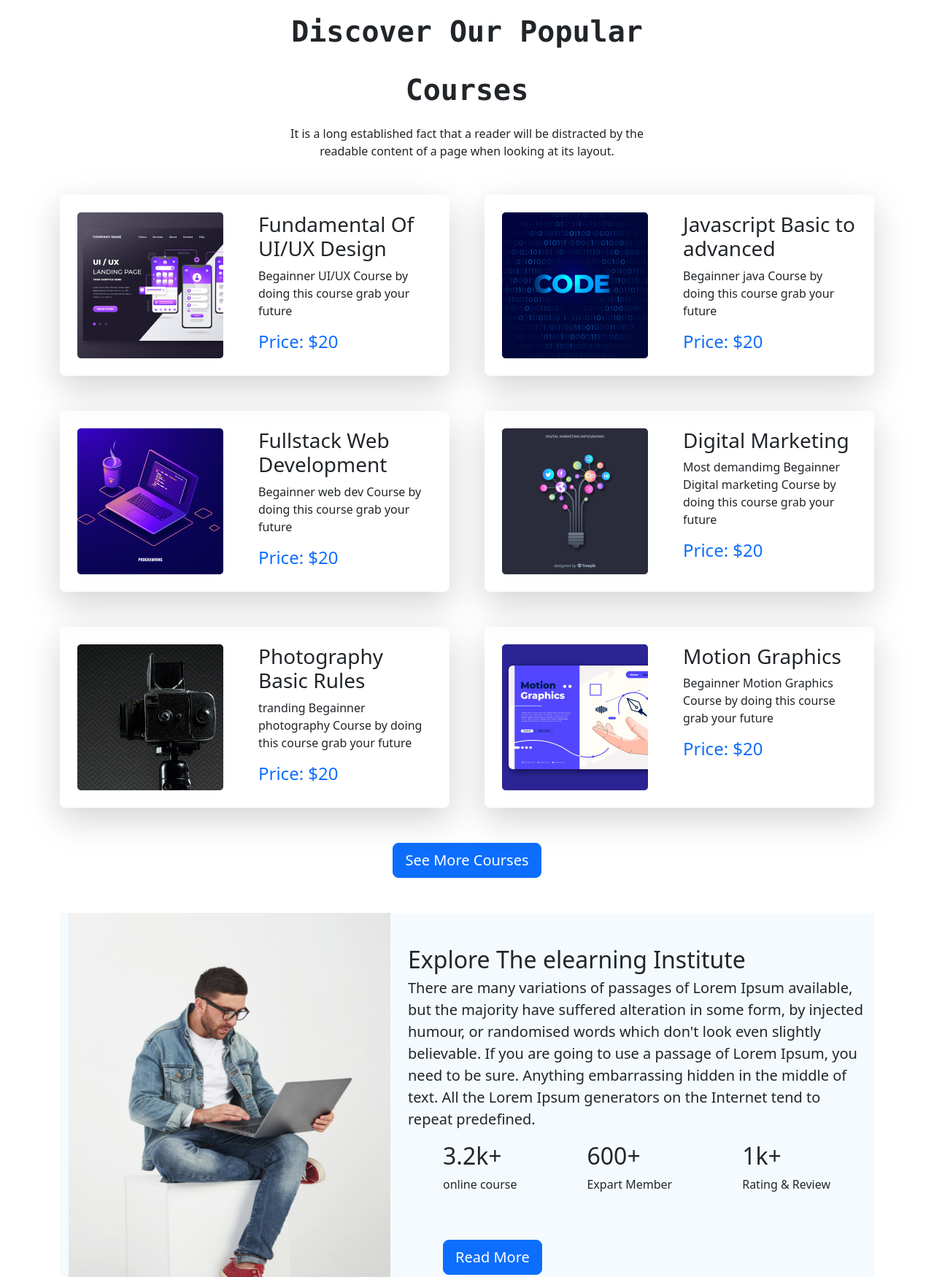
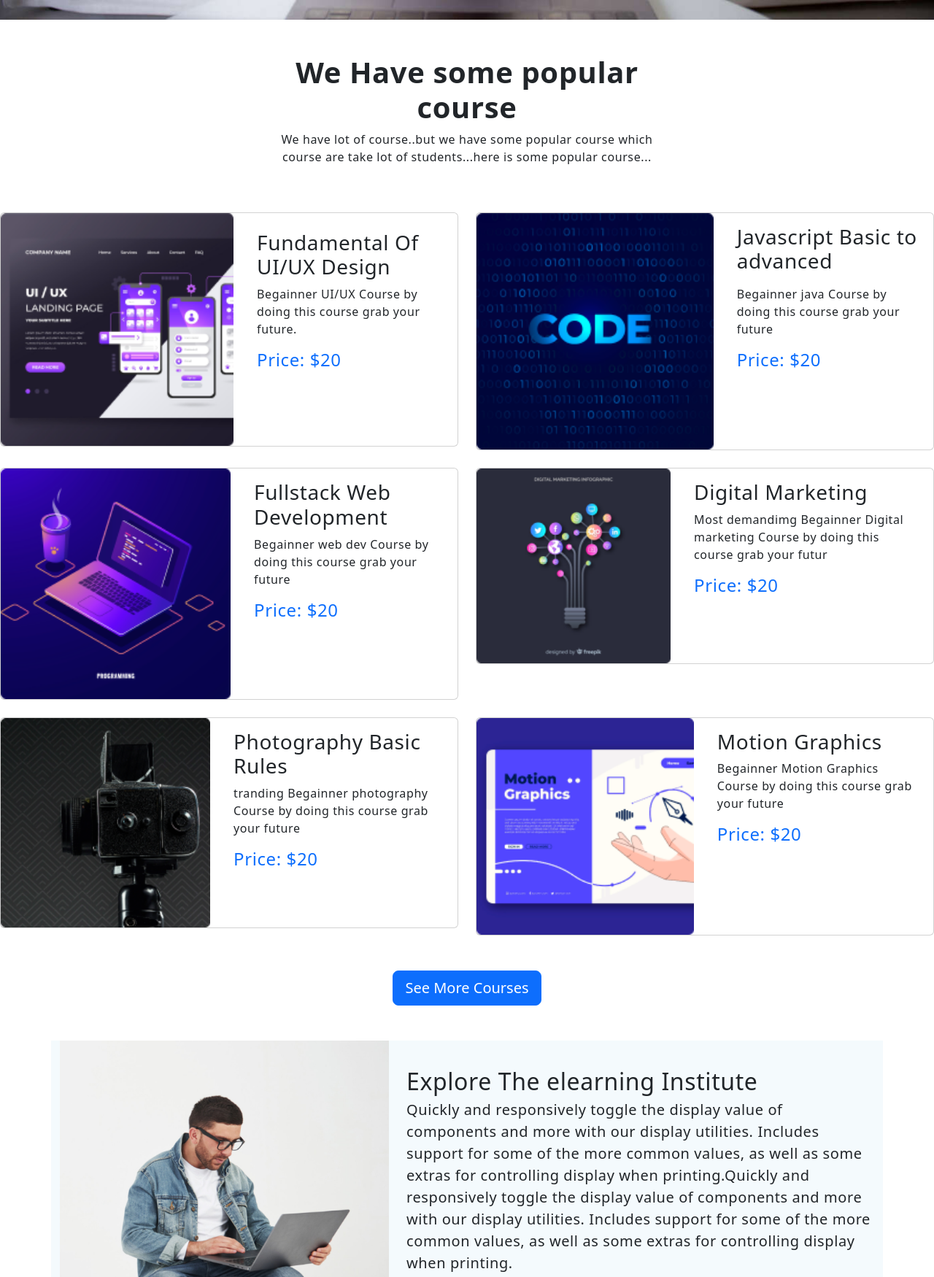
Before and after one commit to sadmen01/Assignment-3, a plain HTML site: page index.html in a window 1280 px wide. Shown: the part 774-2524 px from the top of the page at 73% size. Drawn offline with nearby package versions, Linux system fonts and the light colour scheme.

Commit message:
respnsive

```diff
--- a/index.html
+++ b/index.html
@@ -4,7 +4,7 @@
 <head>
     <meta charset="utf-8">
     <meta name="viewport" content="width=device-width, initial-scale=1">
-    <title>Edu Pro</title>
+    <title>Perona Institute</title>
     <!-- font awesome -->
     <script src="https://kit.fontawesome.com/85d094cf0a.js" crossorigin="anonymous"></script>
 
@@ -16,26 +16,46 @@
 </head>
 
 <body>
+    <header>
+        <nav class="navbar navbar-expand-lg bg-white">
             <div class="container">
-        <header
-            class="d-flex mt-3 flex-wrap align-items-center justify-content-center justify-content-md-between py-3 mb-4 border-bottom">
-            <a href="/"
-                class="d-flex align-items-center col-md-3 mb-2 ms-5 mb-md-0 text-dark text-decoration-none fs-4">
-                Pro Edu
+                <a class="navbar-brand fs-2 fw-bold" href="#">Perona Institute</a>
+                <button class="navbar-toggler" type="button" data-bs-toggle="collapse"
+                    data-bs-target="#navbarSupportedContent" aria-controls="navbarSupportedContent"
+                    aria-expanded="false" aria-label="Toggle navigation">
+                    <span class="navbar-toggler-icon"></span>
+                </button>
+                <div class="collapse navbar-collapse" id="navbarSupportedContent">
+                    <ul class="navbar-nav mx-auto mb-2 fs-5 mb-lg-0">
+                        <li class="nav-item">
+                            <a class="nav-link" aria-current="page" href="#home">Home</a>
+                        </li>
+                        <li class="nav-item">
+                            <a class="nav-link" href="#course">Courses</a>
+                        </li>
+                        <li class="nav-item ">
+                            <a class="nav-link" href="#deals">
+                                Deals
                             </a>
 
-            <ul class="nav col-12 col-md-auto mb-2 justify-content-center mb-md-0">
-                <li><a href="#" class="nav-link px-2 link-dark">Home</a></li>
-                <li><a href="#course" class="nav-link px-2 link-dark">Courses</a></li>
-                <li><a href="#" class="nav-link px-2 link-dark">Deals</a></li>
-                <li><a href="#success" class="nav-link px-2 link-dark">Success</a></li>
-                <li><a href="#about" class="nav-link px-2 link-dark">About</a></li>
-                <li><a href="#ready" class="nav-link px-2 link-dark">Register</a></li>
+                        </li>
+                        <li class="nav-item">
+                            <a class="nav-link" href="#success">Success</a>
+                        </li>
+                        <li class="nav-item">
+                            <a class="nav-link" href="#about">About</a>
+                        </li>
+                        <li class="nav-item">
+                            <a class="nav-link" href="register">Register</a>
+                        </li>
                     </ul>
+                    <form class="d-flex" role="search">
 
-            <div class="col-md-3 text-end">
-                <button type="button" class="btn btn-outline-info me-2">Register</button>
+                        <button class="btn btn-outline-info" type="submit">Register</button>
+                    </form>
                 </div>
+            </div>
+        </nav>
         <!-- slide section -->
         <section class="mt-5">
             <div id="carouselExampleControls" class="carousel slide" data-bs-ride="carousel">
@@ -99,80 +119,115 @@
     <main>
         <!-- populer courses -->
         <section class="container">
-                <div class=" text-wrap w-50 mx-auto text-center my-5" style="width: 30rem">
-                    <h1 class="fs-1 fw-bolder lh-lg font-monospace">Discover Our
-                        Popular Courses</h1>
-                    <p>It is a long established fact that a reader will be distracted by the
-                        readable content of a page when looking at its layout.</p>
+            <div class="row row-cols-lg-2 row-cols-1 justify-content-center align-items-center text-center my-5">
+                <div>
+                    <h2 class="h1 fw-semibold ">We Have some popular course</h2>
+                    <p>We have lot of course..but we have some popular course which course are take lot of
+                        students...here
+                        is
+                        some popular course...</p>
                 </div>
+        </section>
         <!-- coursr list -->
-                <div class="row gap-5 sm:row-cols-1 md:row-cols-2 lg:row-cols-3 " id="course">
+        <section>
+            <div class="row row-cols-1 row-cols-md-1 row-cols-lg-2 g-4">
+                <div class="col">
 
-
-                    <div class="d-flex sm:flex-column gap-5 col shadow-lg rounded-3 p-4">
-                        <img src="images/course/course-1.png" alt="">
-                        <div>
+                    <div class="card  d-flex flex-column flex-md-row   gap-3">
+                        <img src="images/course/course-1.png" class="card-img-top img-fluid " alt="...">
+                        <div class="card-body">
+                            <h3 class="card-title">
                                 <h3>Fundamental Of UI/UX Design</h3>
-                            <p>Begainner UI/UX Course by doing this course grab your future</p>
+                            </h3>
+                            <p class="card-text">Begainner UI/UX Course by doing this course grab your future.</p>
                             <h4 class="text-primary">Price: $20</h4>
                         </div>
                     </div>
-                    <div class="d-flex sm:flex-column gap-5 col shadow-lg rounded-3 p-4">
-                        <img src="images/course/course-2.png" alt="">
-                        <div>
-                            <h3>Javascript Basic to advanced</h3>
+                </div>
+                <div class="col">
+                    <div class="card  d-flex flex-column flex-md-row gap-3">
+                        <img src="images/course/course-2.png" class="card-img-top" alt="...">
+                        <div class="card-body">
+                            <h3 class="card-title">Javascript Basic to advanced</h3>
+
+
+                            <p class="card-text">
                             <p>Begainner java Course by doing this course grab your future</p>
-                            <h4 class="text-primary">Price: $20</h4>
-                        </div>
-                    </div>
-                    <div class="d-flex sm:flex-column gap-5 col shadow-lg rounded-3 p-4">
-                        <img src="images/course/course-3.png" alt="">
-                        <div>
-                            <h3>Fullstack Web Development</h3>
-                            <p>Begainner web dev Course by doing this course grab your future</p>
-                            <h4 class="text-primary">Price: $20</h4>
-                        </div>
-                    </div>
-                    <div class="d-flex sm:flex-column gap-5 col shadow-lg rounded-3 p-4">
-                        <img src="images/course/course-4.png" alt="">
-                        <div>
-                            <h3>Digital Marketing</h3>
-                            <p>Most demandimg Begainner Digital marketing Course by doing this course grab your future
                             </p>
                             <h4 class="text-primary">Price: $20</h4>
                         </div>
                     </div>
-                    <div class="d-flex sm:flex-column gap-5 col shadow-lg rounded-3 p-4">
-                        <img src="images/course/course-5.png" alt="">
-                        <div>
-                            <h3>Photography Basic Rules</h3>
-                            <p>tranding Begainner photography Course by doing this course grab your future</p>
-                            <h4 class="text-primary">Price: $20</h4>
                 </div>
-                    </div>
-                    <div class="d-flex sm:flex-column gap-5 col shadow-lg rounded-3 p-4">
-                        <img src="images/course/course-6.png" alt="">
-                        <div>
-                            <h3>Motion Graphics</h3>
-                            <p>Begainner Motion Graphics Course by doing this course grab your future</p>
+                <div class="col">
+                    <div class="card  d-flex flex-column flex-md-row gap-3">
+                        <img src="images/course/course-3.png" class="card-img-top" alt="...">
+                        <div class="card-body">
+                            <h3 class="card-title">Fullstack Web Development</h3>
+
+
+                            <p class="card-text">Begainner web dev Course by doing this course grab your future</p>
                             <h4 class="text-primary">Price: $20</h4>
                         </div>
                     </div>
                 </div>
+                <div class="col">
+                    <div class="card  d-flex flex-column flex-md-row gap-3">
+                        <img src="images/course/course-4.png" class="card-img-top" alt="...">
+                        <div class="card-body">
+                            <h3 class="card-title">Digital Marketing</h3>
+
+
+                            <p class="card-text">Most demandimg Begainner Digital marketing Course by doing this course
+                                grab your futur</p>
+                            <h4 class="text-primary">Price: $20</h4>
+                        </div>
+                    </div>
+                </div>
+                <div class="col">
+                    <div class="card d-flex flex-column flex-md-row gap-3">
+                        <img src="images/course/course-5.png" class="card-img-top" alt="...">
+                        <div class="card-body">
+                            <h3 class="card-title">Photography Basic Rules</h3>
+
+
+                            <p class="card-text">tranding Begainner photography Course by doing this course grab your
+                                future</p>
+                            <h4 class="text-primary">Price: $20</h4>
+                        </div>
+                    </div>
+                </div>
+                <div class="col">
+                    <div class="card d-flex flex-column flex-md-row gap-3">
+
+
+                        <img src="images/course/course-6.png" class="card-img-top" alt="...">
+
+                        <div class="card-body">
+                            <h3 class="card-title">Motion Graphics</h3>
+
+
+                            <p class="card-text">Begainner Motion Graphics Course by doing this course grab your future
+                            </p>
+                            <h4 class="text-primary">Price: $20</h4>
+                        </div>
+
+                    </div>
+                </div>
+            </div>
             <button class="btn btn-primary btn-lg mx-auto d-block my-5">See More Courses</button>
+
         </section>
+
         <!-- institute -->
         <section class="container mt-5">
             <div class="row featurette institute-bg  ">
                 <div class="col-md-7 order-md-2  my-auto">
                     <h2 class="featurette-heading fw-normal lh-1">Explore The elearning Institute </h2>
-                        <p class="lead">There are many variations of passages of Lorem Ipsum available, but the majority
-                            have suffered alteration in some form, by injected humour, or randomised words which don't
-                            look even slightly believable. If you are going to use a passage of Lorem Ipsum, you need to
-                            be sure.
-
-                            Anything embarrassing hidden in the middle of text. All the Lorem Ipsum generators on the
-                            Internet tend to repeat predefined.</p>
+                    <p class="lead">Quickly and responsively toggle the display value of components and more with our
+                        display utilities. Includes support for some of the more common values, as well as some extras
+                        for controlling display when printing.Quickly and responsively toggle the display value of
+                        components and more with our display utilities. Includes support for some of the more common
+                        values, as well as some extras for controlling display when printing.</p>
                     <div class="d-flex justify-content-around">
                         <div class="d-block">
                             <h2>3.2k+</h2>
@@ -210,8 +265,7 @@
                 </div>
 
                 <div class="d-flex align-items-center justify-content-center">
-                        <button type="button" class="btn btn-light" data-bs-toggle="modal"
-                            data-bs-target="#exampleModal">
+                    <button type="button" class="btn btn-light" data-bs-toggle="modal" data-bs-target="#exampleModal">
                         Register Now
                     </button>
         </section>
@@ -457,10 +511,10 @@
     </main>
 
     <!-- footer -->
-        <footer class=" p-5 mt-5 bg-dark">
+    <footer class=" p-5 mt-5 ">
         <div class="row row-cols-lg-2 row-cols-1 justify-content-center align-items-center text-center text-light">
             <div>
-                    <h2 class="display-5 fw-semibold">Pro Edu</h2>
+                <h2 class="display-5 fw-semibold">Perona Institute</h2>
                 <p class="text-white-50">Office 41, Zawaya Buildin, Ghala Muscat,Sultanate of Oman</p>
                 <p><small class="text-white-50">Privacy Ploicy | Terms of use</small></p>
             </div>
--- a/style.css
+++ b/style.css
@@ -1,3 +1,20 @@
+* {
+    margin: 0;
+    padding: 0;
+    box-sizing: border-box;
+}
+
+body {
+    font-size: 1.2rem;
+    line-height: 1.6;
+    letter-spacing: 0.6px;
+    color: #495057;
+}
+
+footer {
+    background-color: #343a40;
+}
+
 .institute-bg {
     background-color: #F4FAFD;
 }
```
Lines whose indentation alone changed are shown as unchanged.
